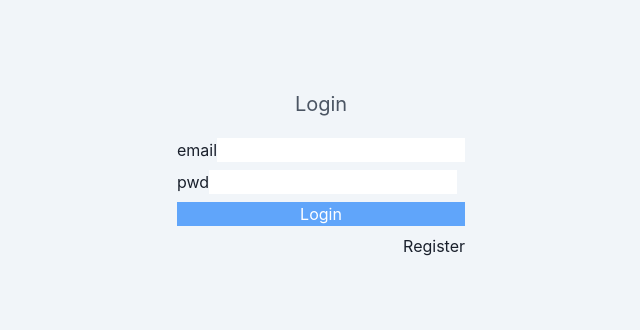
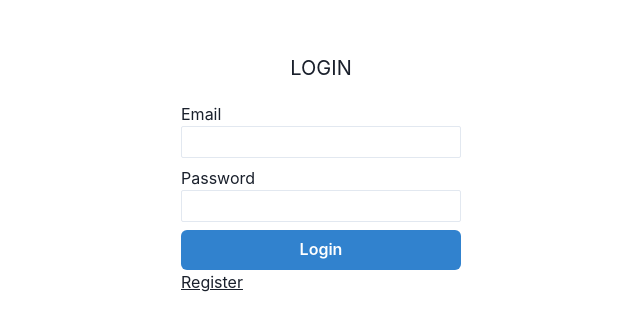
Before and after one commit to yunojang/proj-template, a React (Create React App) app: page /auth/login in a window 1280 px wide. Shown: the part 236-566 px from the top of the page, without its empty margins (319-959 px from the left). Built offline with nearby package versions, Linux system fonts and the light colour scheme; no server answers.

Commit message:
style: auth form style

```diff
--- a/src/features/auth/components/Layout.tsx
+++ b/src/features/auth/components/Layout.tsx
@@ -5,8 +5,8 @@ interface AuthLayoutProps {
 
 export const AuthLayout: React.FC<AuthLayoutProps> = ({ children, title }) => {
     return (
-        <div className="min-h-screen bg-slate-100 flex flex-col justify-center items-center">
-            <h2 className="my-5 text-center text-gray-600 text-xl">{title}</h2>
+        <div className="min-h-screen flex flex-col justify-center items-center">
+            <h2 className="my-5 text-xl">{title}</h2>
             <div>{children}</div>
         </div>
     );
--- a/src/features/auth/components/LoginForm.tsx
+++ b/src/features/auth/components/LoginForm.tsx
@@ -1,6 +1,8 @@
 import { useState, useCallback } from "react";
 import { Link } from "react-router-dom";
 import { useAuth } from "../api";
+
+import { Button, Input, Text } from "@chakra-ui/react";
 
 export interface LoginFormProps {
     onSuccess(): void;
@@ -39,35 +41,41 @@ const LoginForm: React.FC<LoginFormProps> = ({ onSuccess }) => {
     };
 
     return (
+        <>
             <div
                 className="flex flex-col gap-2 justify-center"
                 onChange={() => hideAlert()}
             >
                 <div>
-                <span>email</span>
-                <input
+                    <Text>Email</Text>
+                    <Input
                         aria-label="email"
                         onChange={(e) => setEmail(e.target.value)}
+                        size="sm"
+                        width={280}
                     />
                 </div>
                 <div>
-                <span>pwd</span>
-                <input
+                    <Text>Password</Text>
+                    <Input
                         aria-label="password"
+                        size="sm"
                         onChange={(e) => setPassword(e.target.value)}
                     />
                 </div>
-            <button
-                className="w-full bg-blue-400 text-white"
+                <Button
+                    className="w-full"
+                    colorScheme="blue"
                     onClick={onSubmit}
                 >
                     Login
-            </button>
+                </Button>
+            </div>
             {alert && <div role="alert">{alert}</div>}
-            <Link to="/auth/register" className="text-right">
+            <Link to="/auth/register" className="underline">
                 Register
             </Link>
-        </div>
+        </>
     );
 };
 
--- a/src/features/auth/components/RegisterForm/RegisterForm.tsx
+++ b/src/features/auth/components/RegisterForm/RegisterForm.tsx
@@ -1,5 +1,8 @@
 import { useState, useCallback } from "react";
 import { useAuth } from "../../api";
+
+import { Button, Input, Text } from "@chakra-ui/react";
+import { Link } from "react-router-dom";
 
 export interface RegisterFormProps {
     onSuccess(): void;
@@ -40,31 +43,40 @@ export const RegisterForm: React.FC<RegisterFormProps> = ({ onSuccess }) => {
     };
 
     return (
+        <>
             <div
                 className="flex flex-col gap-2 justify-center"
                 onChange={() => hideAlert()}
             >
                 <div>
-                <span>email</span>
-                <input
+                    <Text>Email</Text>
+                    <Input
                         aria-label="email"
                         onChange={(e) => setEmail(e.target.value)}
+                        size="sm"
+                        width={280}
                     />
                 </div>
                 <div>
-                <span>pwd</span>
-                <input
+                    <Text>Password</Text>
+                    <Input
                         aria-label="password"
+                        size="sm"
                         onChange={(e) => setPassword(e.target.value)}
                     />
                 </div>
-            <button
-                className="w-full bg-blue-400 text-white"
+                <Button
+                    className="w-full"
+                    colorScheme="blue"
                     onClick={onSubmit}
                 >
                     Register
-            </button>
+                </Button>
+            </div>
             {alert && <div role="alert">{alert}</div>}
-        </div>
+            <Link to="/auth/login" className="underline">
+                Login
+            </Link>
+        </>
     );
 };
--- a/src/features/auth/routes/Login.tsx
+++ b/src/features/auth/routes/Login.tsx
@@ -10,7 +10,7 @@ const Login = () => {
     };
 
     return (
-        <AuthLayout title="Login">
+        <AuthLayout title="LOGIN">
             <LoginForm onSuccess={login} />
         </AuthLayout>
     );
--- a/src/features/auth/routes/Register.tsx
+++ b/src/features/auth/routes/Register.tsx
@@ -8,7 +8,7 @@ const Register = () => {
     };
 
     return (
-        <AuthLayout title="Register">
+        <AuthLayout title="REGISTER">
             <RegisterForm onSuccess={register} />
         </AuthLayout>
     );
--- a/src/features/common/pages/Landing.tsx
+++ b/src/features/common/pages/Landing.tsx
@@ -22,8 +22,9 @@ export const Landing = () => {
                 <Button
                     onClick={handleStart}
                     colorScheme="blue"
-                    variant="outline"
+                    // variant="outline"
                     size="md"
+                    width={100}
                 >
                     START
                 </Button>
```
Lines whose indentation alone changed are shown as unchanged.
